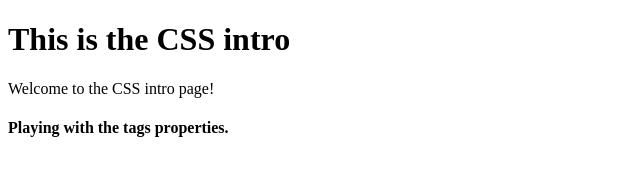
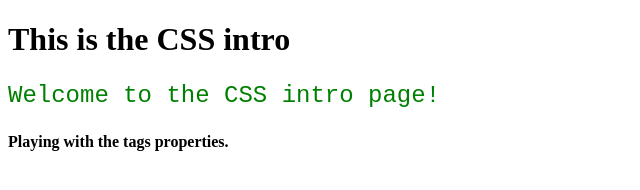
Before and after one commit to Hoodoo42/cssIntro, a plain HTML site: page index.html in a window 1280 px wide. Shown: the whole page, without its empty margins (0-640 px from the left). Drawn offline with Linux system fonts and the light colour scheme.

Commit message:
added css  styling

```diff
--- a/index.html
+++ b/index.html
@@ -4,10 +4,18 @@
     <meta charset="UTF-8">
     <meta http-equiv="X-UA-Compatible" content="IE=edge">
     <meta name="viewport" content="width=device-width, initial-scale=1.0">
+   <link rel="stylesheet" href="style.css">
+
     <title>Document</title>
+
+    <style>
+        p{
+            font-size: 24px;
+        }
+    </style>
 </head>
 <body>
     <h1>This is the CSS intro</h1>
-    <p>Welcome to the CSS intro page!</p>
+    <p style="color:green">Welcome to the CSS intro page!</p>
     <h4>Playing with the tags properties.</h4>
 </html>
--- /dev/null
+++ b/style.css
@@ -0,0 +1,3 @@
+p{
+    font-family: 'Courier New', Courier, monospace;
+}
```
